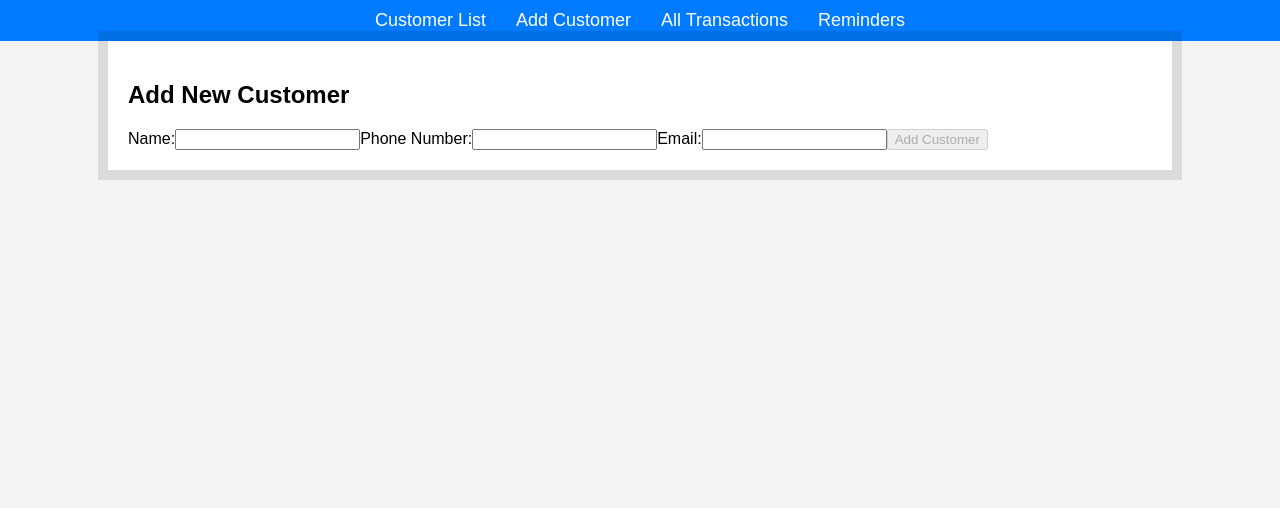
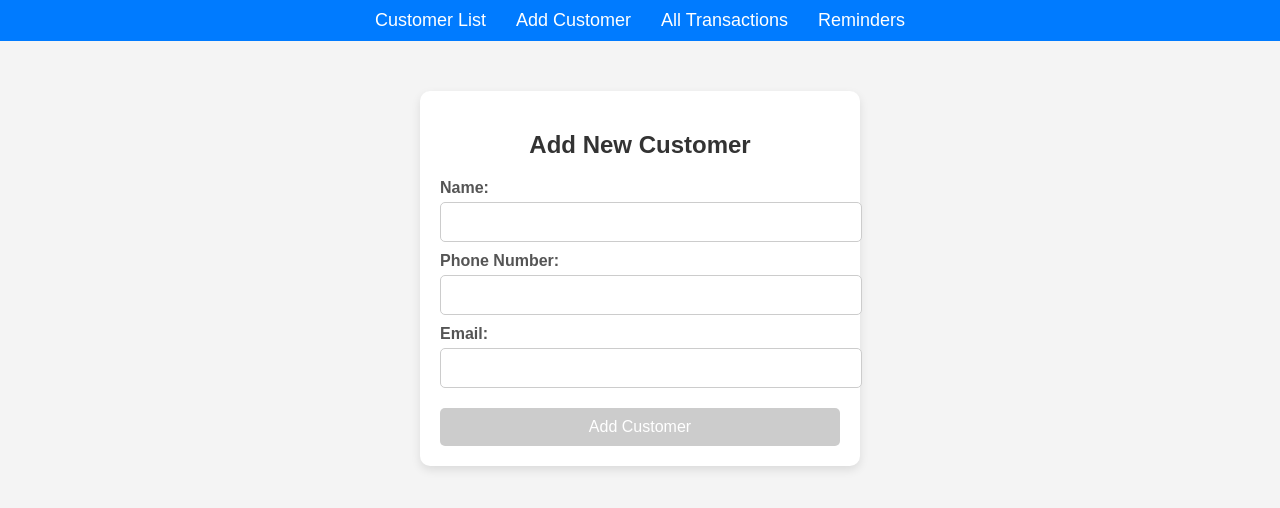
Before and after one commit to BD4424/Credit-Management-App, an Angular app in the folder credit-management-app-ui/: page /add-customer in a window 1280 px wide. Shown: the top 508 px of the page. Built offline with nearby package versions, Linux system fonts and the light colour scheme.

Commit message:
Add Customer form CSS

```diff
--- a/credit-management-app-ui/src/app/components/add-customer/add-customer.component.css
+++ b/credit-management-app-ui/src/app/components/add-customer/add-customer.component.css
@@ -0,0 +1,83 @@
+/*Centre the form and style the container*/
+.container {
+    width: 400px;
+    margin: 50px auto;
+    padding: 20px;
+    background: #ffffff;
+    box-shadow: 0px 4px 10px rgba(0, 0, 0, 0.1);
+    border-radius: 10px;
+    text-align: center;
+}
+
+/* Style the heading */
+h2 {
+    margin-bottom: 20px;
+    color: #333;
+}
+
+/* Style labels */
+label {
+    display: block;
+    text-align: left;
+    font-weight: bold;
+    margin-top: 10px;
+    color: #555;
+}
+
+/* Style input fields */
+input {
+    width: 100%;
+    padding: 10px;
+    margin-top: 5px;
+    border: 1px solid #ccc;
+    border-radius: 5px;
+    font-size: 16px;
+    transition: 0.3s;
+}
+
+/* Focus effect on inputs */
+input:focus {
+    border-color: #007bff;
+    outline: none;
+    box-shadow: 0 0 5px rgba(0, 123, 255, 0.5);
+}
+
+/* Error messages */
+small {
+    color: red;
+    font-size: 12px;
+    display: block;
+    margin-top: 5px;
+}
+
+/* Style submit button */
+button {
+    width: 100%;
+    padding: 10px;
+    margin-top: 20px;
+    background: #007bff;
+    color: white;
+    border: none;
+    border-radius: 5px;
+    font-size: 16px;
+    cursor: pointer;
+    /* transition: background 0.3s; */
+}
+
+/* Disabled button */
+button:disabled {
+    background: #cccccc;
+    cursor: not-allowed;
+}
+
+/* Hover effect */
+button:hover:not(:disabled) {
+    background: #0056b3;
+}
+
+/* Responsive design */
+@media (max-width: 500px) {
+    .container {
+        width: 90%;
+    }
+}
```
